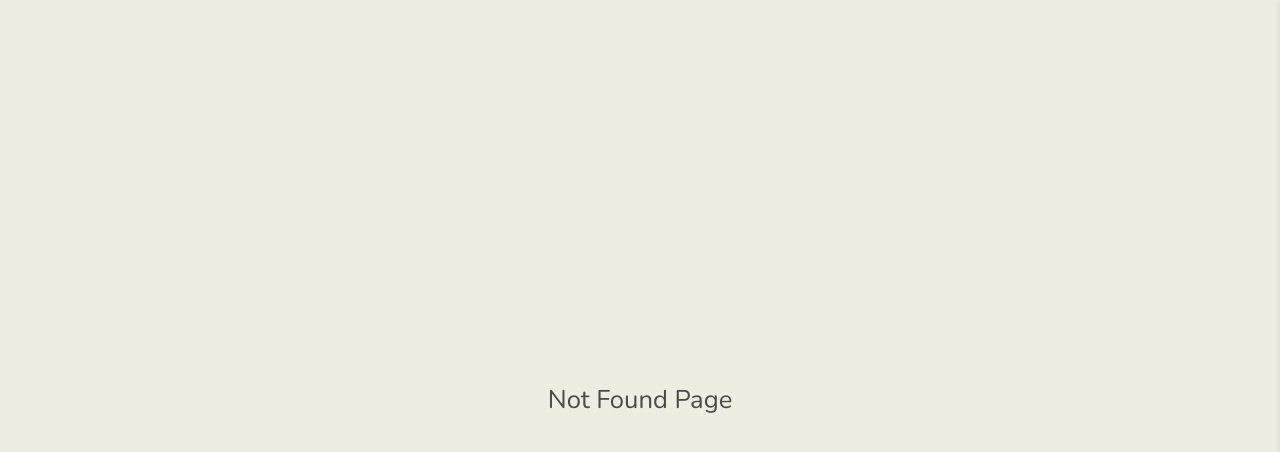
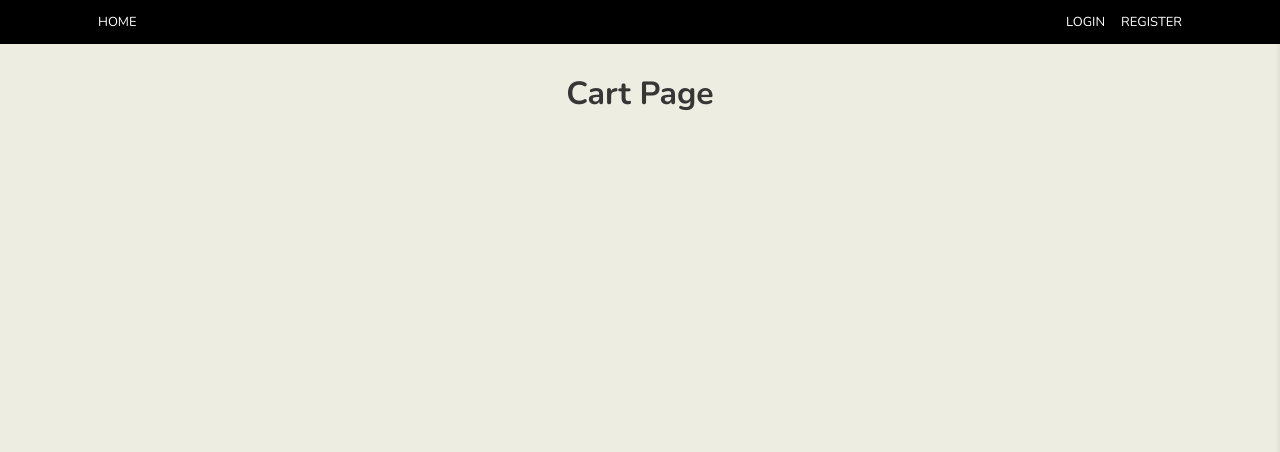
Before and after one commit to violahan/WebDev_react_store, a React (Create React App) app: page /cart in a window 1280 px wide. Before the commit this address had no page. Shown: the top 452 px of the page. Built offline with nearby package versions, Linux system fonts and the light colour scheme.

Commit message:
Create Cart Page

```diff
--- /dev/null
+++ b/src/Layout.js
@@ -0,0 +1,12 @@
+import React from 'react';
+import Header from "./component/Header";
+import Cart from "./Pages/Cart";
+
+const Layout = props => (
+    <div className={"main"}>
+        <Header/>
+        {props.children}
+    </div>
+);
+
+export default Layout
--- a/src/Pages/App.js
+++ b/src/Pages/App.js
@@ -1,17 +1,17 @@
 import React from 'react'
 import Header from "../component/Header";
 import Products from "../component/Products";
+import Layout from "../Layout";
 
 
 class App extends React.Component {
 
     render() {
         return (
-            <div className={"main"}>
-                <Header nickname={"Admin"}/>
+            <Layout>
                 <Products/>
-            </div>
-        )
+            </Layout>
+        );
     }
 }
 
--- /dev/null
+++ b/src/Pages/Cart.js
@@ -0,0 +1,12 @@
+import React from 'react';
+import Layout from "../Layout";
+
+const Cart = () => (
+    <Layout>
+        <div className={"cart-page"}>
+            <p className={"title has-text-centered"}>Cart Page</p>
+        </div>
+    </Layout>
+);
+
+export default Cart;
--- a/src/Router.js
+++ b/src/Router.js
@@ -3,12 +3,14 @@
 import App from './Pages/App';
 import Login from './Pages/Login';
 import NotFound from './Pages/NotFound';
+import Cart from './Pages/Cart';
 
 const Router = () => (
     <BrowserRouter>
         <Switch>
             <Route path={"/"} exact component={App}/>
             <Route path={"/login"} component={Login}/>
+            <Route path={"/cart"} component={Cart}/>
             <Route component={NotFound}/>
         </Switch>
     </BrowserRouter>
--- a/src/component/ToolBox.js
+++ b/src/component/ToolBox.js
@@ -1,4 +1,5 @@
 import React from 'react';
+import {withRouter} from "react-router-dom";
 
 class ToolBox extends React.Component {
 
@@ -19,6 +20,10 @@
             searchText:''
         });
         this.props.search('');
+    };
+
+    goCart= () => {
+        this.props.history.push('/cart');
     };
 
 
@@ -45,7 +50,7 @@
                 </div>
 
 
-                <div className={"cart-box"}>
+                <div to="/cart" className={"cart-box"} onClick={this.goCart}>
                     <i className={"fas fa-shopping-cart"}/>
                     <span className={"cart-num"}>({this.props.cartNum})</span>
 
@@ -55,4 +60,4 @@
     }
 }
 
-export default ToolBox
+export default withRouter(ToolBox)
```
